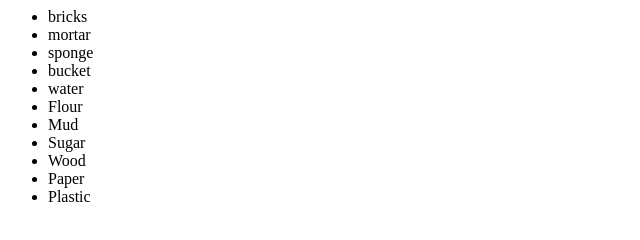
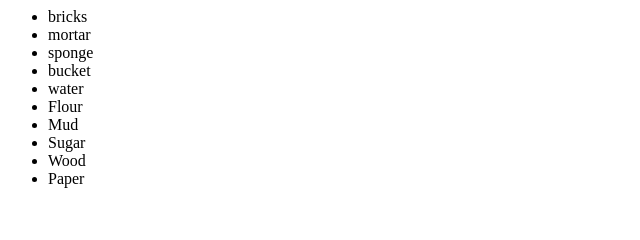
Before and after one commit to temoana432/gitTutorial, a plain HTML site: page index.html in a window 1280 px wide. Shown: the full height of the page, 0-640 px from the left. Drawn offline with Linux system fonts and the light colour scheme.

Commit message:
removed plastic

```diff
--- a/index.html
+++ b/index.html
@@ -12,7 +12,6 @@
 				<li>Sugar</li>
 				<li>Wood</li>
 				<li>Paper</li>
-				<li>Plastic</li>
 			<ul>
 		</div>
 	</body>
```
